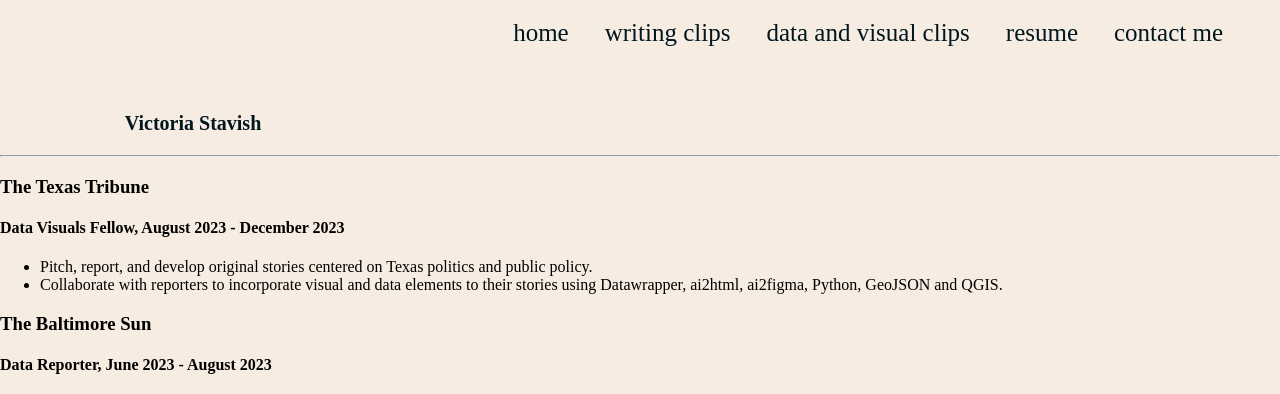
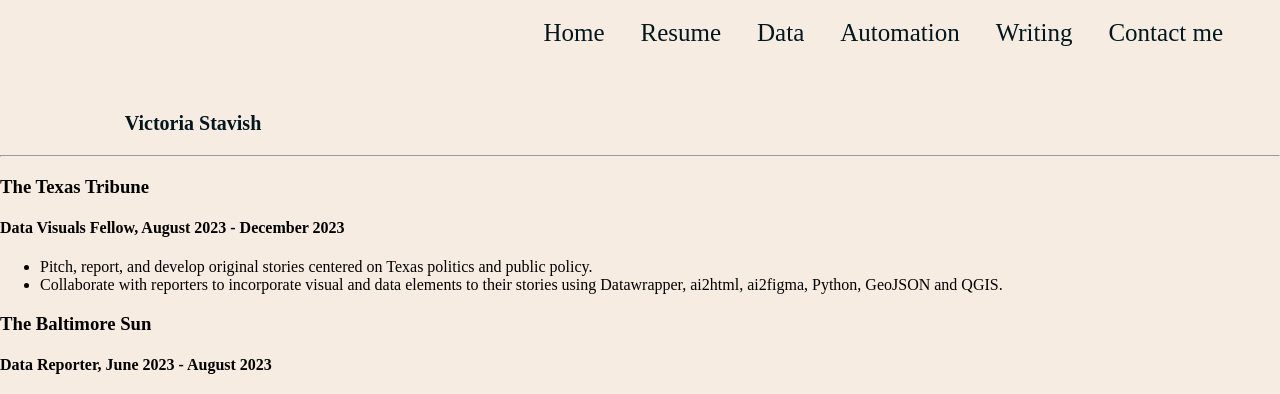
Before and after one commit to Vstavish/Vstavish.github.io, a Flask app: template templates/subpage.resume.html in a window 1280 px wide. Shown: the top 394 px of the page. Run offline with Flask 3, Linux system fonts and the light colour scheme; the template is opened without the code that fills it, so the values that code supplies are empty.

Commit message:
trying to adjust page connections

```diff
--- a/templates/subpage.resume.html
+++ b/templates/subpage.resume.html
@@ -3,7 +3,7 @@
 <html lang="en">
   <head>
     <meta name="viewport" content="width=device-width, initial-scale=1.0" />
-    <link rel="stylesheet" type="text/css" href="style.css"/>
+    <link rel="stylesheet" type="text/css" href="static/css/style.css"/>
 
     <link rel="preconnect" href="https://fonts.googleapis.com">
 <link rel="preconnect" href="https://fonts.gstatic.com" crossorigin>
@@ -31,11 +31,12 @@
     </div>
 
     <div class="topnav" id="myTopnav">
-      <a href="index.html">home</a>
-      <a href="subpage.writing.resume.html">writing clips</a>
-      <a href="subpage.data.html">data and visual clips</a>
-      <a href="subpage.resume.html">resume</a>
-      <a href="subpage.contact.resume.html">contact me</a>
+      <a href="index.html">Home</a>
+      <a href="subpage.resume.html">Resume</a>
+      <a href="subpage.data.html">Data</a>
+      <a href="subpage.automation.html">Automation</a>
+      <a href="subpage.writing.html">Writing</a>
+      <a href="subpage.contact.html">Contact me</a>
       <a href="javascript:void(0);" class="icon" onclick="myFunction()">
         <i class="fa fa-bars"></i>
       </a>
```
